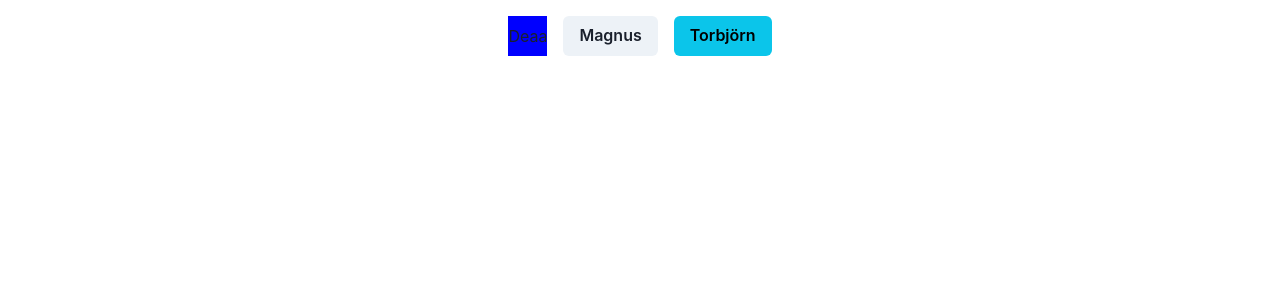
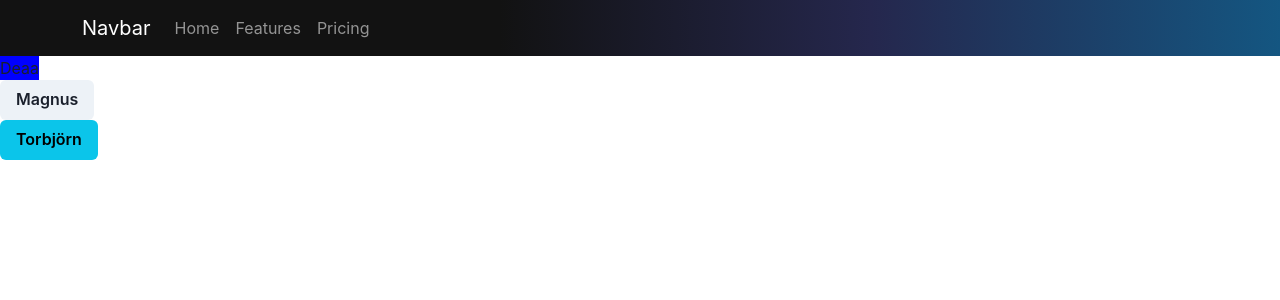
Before and after one commit to Mange99/Janet-Jackson, a React (Create React App) app: page / in a window 1280 px wide. Shown: the top 300 px of the page. Built offline with nearby package versions, Linux system fonts and the light colour scheme.

Commit message:
Header is created

```diff
--- a/src/App.tsx
+++ b/src/App.tsx
@@ -2,15 +2,20 @@ import { Flex } from "@chakra-ui/react";
 import ButtonOne from "./components/deaBtn/buttonOne";
 import MagnusBtn from "./components/MagnusBtn";
 import TbButton from "./components/TorbjornBtn";
+import {HeaderComponent} from "./components/header/headerComponent";
+import { Container } from "react-bootstrap";
+
+//import { Container } from "@chakra-ui/react";
 
 function App() {
   return (
-    <Flex justify={"center"} gap={4} mt="4">
+      <div>
+      <HeaderComponent/>
       <ButtonOne />
       <MagnusBtn />
       <TbButton />
       {/* Lägg in en egen knapp me ert namn här under*/}
-    </Flex>
+      </div>
   );
 }
 
--- a/src/components/deaBtn/buttonOne.tsx
+++ b/src/components/deaBtn/buttonOne.tsx
@@ -1,6 +1,7 @@
 import React from "react";
 import Button from "react-bootstrap/Button";
 import "../deaBtn/buttonOneCss.css";
+import 'bootstrap/dist/css/bootstrap.min.css';
 
 function onClickOne() {
   alert("Deaa");
--- /dev/null
+++ b/src/components/header/headerComponent.tsx
@@ -0,0 +1,21 @@
+import {Navbar, Container, Nav} from 'react-bootstrap';
+import react from "react"
+import './headerCss.css';
+
+
+export function HeaderComponent(){
+  return <div>
+
+  <Navbar bg="primary" variant="dark" expand="md" sticky="top">
+    <Container>
+    <Navbar.Brand href="#home">Navbar</Navbar.Brand>
+    <Nav className="me-auto">
+      <Nav.Link href="#home">Home</Nav.Link>
+      <Nav.Link href="#features">Features</Nav.Link>
+      <Nav.Link href="#pricing">Pricing</Nav.Link>
+    </Nav>
+    </Container>
+  </Navbar>
+
+</div>
+}
--- /dev/null
+++ b/src/components/header/headerCss.css
@@ -0,0 +1,5 @@
+.bg-primary {
+    background-color: black !important;
+    background: rgb(20,20,20);
+    background: linear-gradient(90deg, rgb(18, 18, 18) 39%, rgba(37,39,77,1) 68%, rgba(20,86,129,1) 100%);
+}
```
